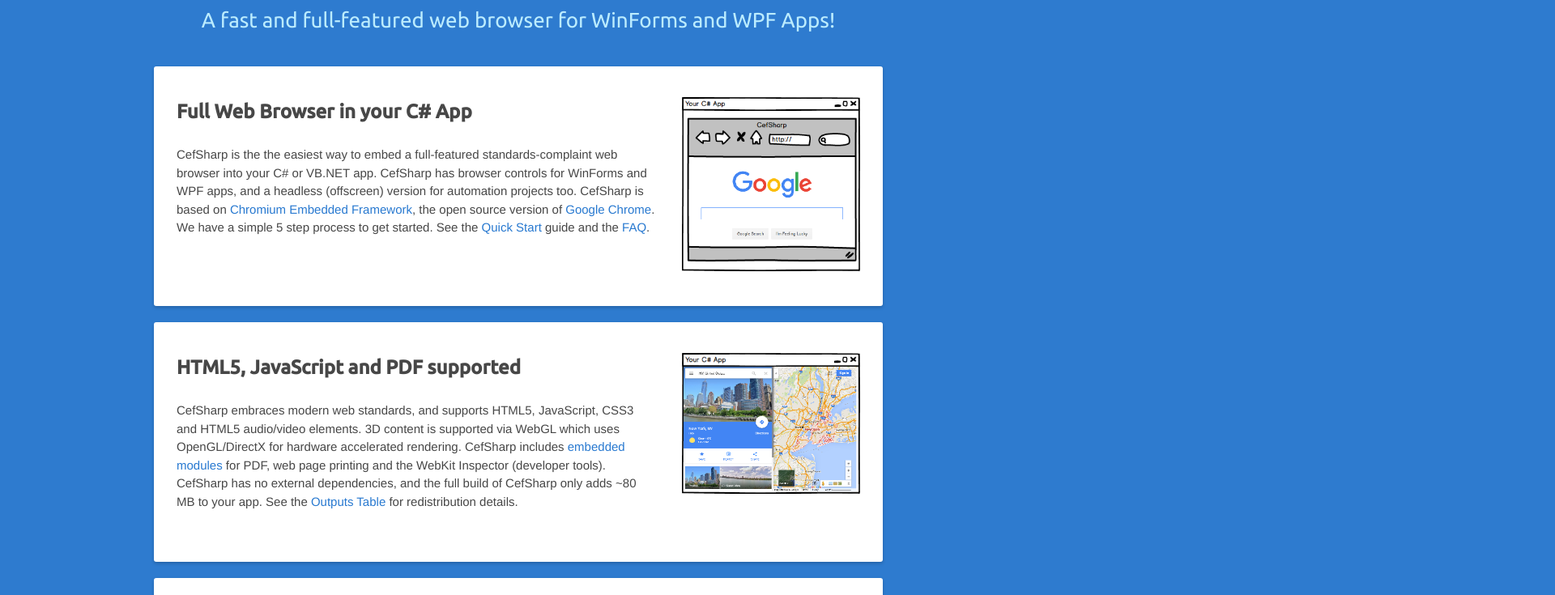
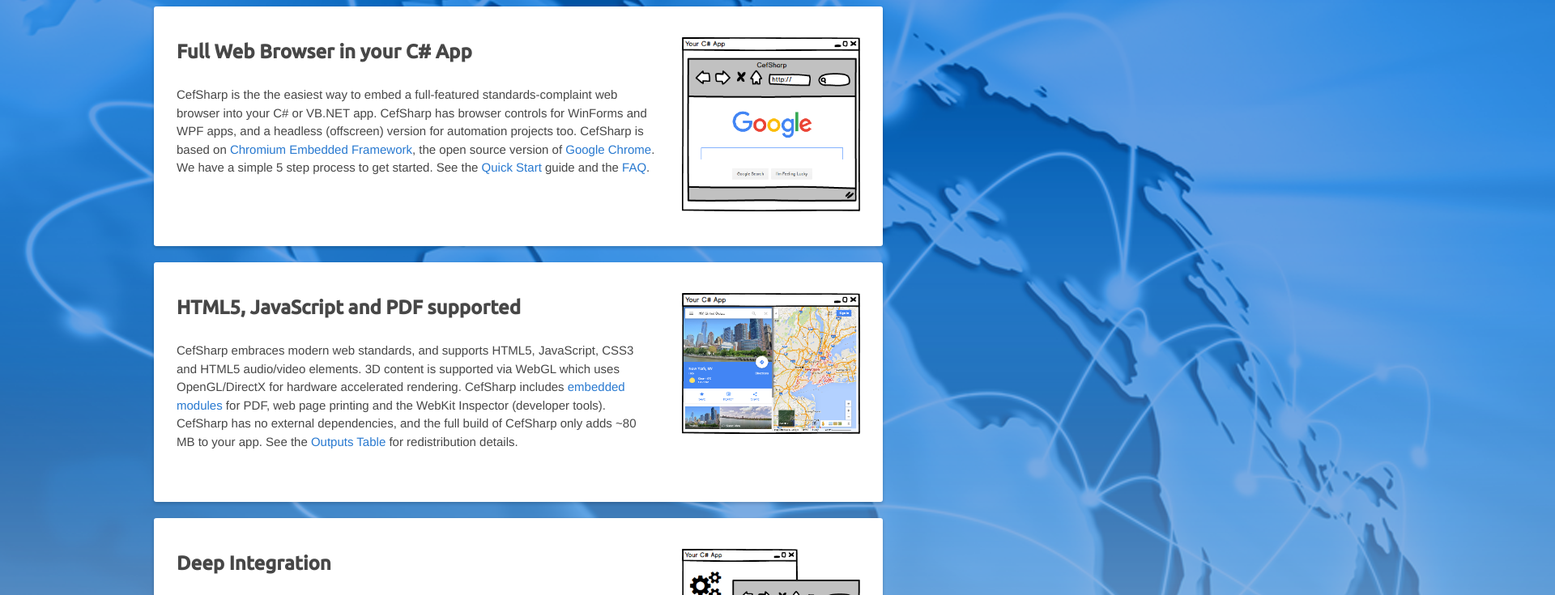
Before and after one commit to PlumpMath/CefsharpSite, a plain HTML site: page index.html in a window 1280 px wide. Shown: the part 206-941 px from the top of the page at 81% size, 1920 px wide, since content can reach past the window. Drawn offline with Linux system fonts and the light colour scheme.

Commit message:
styling and background

```diff
--- a/index.html
+++ b/index.html
@@ -21,8 +21,6 @@
     <header>
       <div class="inner">
 		<h1><img style="margin-top:0px" src="images/logo2.png" height="150px" alt="CEFSharp"></h1>
-        <h2>A fast and full-featured web browser for WinForms and WPF Apps!</h2>
-
 
 		<ul class="threed-menu">
 
@@ -61,7 +59,6 @@
 		</ul>
       </div>
     </header>
-
 
 
 	<div id="main">
@@ -189,7 +186,7 @@
       </div>
     </div>
 
-
+	<!--
     <footer>
 		<div class="footer">
 		<div class="footerin">
@@ -199,6 +196,13 @@
 		</div>
 		</div>
     </footer>
+  -->
+
+
+
+  <div id="top-header">
+  </div>
+
 
   </body>
 </html>
--- a/stylesheets/stylesheet.css
+++ b/stylesheets/stylesheet.css
@@ -1,3 +1,18 @@
+
+
+/*  EARTH HEADER  */
+
+#top-header {
+	width: 2000px;
+	height:1500px;
+	margin:auto;
+	background: transparent url(../images/top-header.png);
+	position:relative;
+	top:-210px;
+	z-index:-1;
+}
+
+
 
 /*  3D MENU  */
 
@@ -65,14 +80,18 @@
 }
 .threed-front {
 	transform: rotatex(0deg) translatez(25px);
+
 	color: white;
-	background: #0D4A8C;
+	background: #0E4D92;
+
 }
 
 .threed-back {
 	transform: rotatex(-90deg) translatez(25px);
-	color: #0D4A8C;
+
+	color: #2e7bcf;
 	background: white;
+
 }
 
 
@@ -632,7 +651,8 @@ body {
   font-weight: 400;
   line-height: 1.5;
   color: #666;
-  background: #2e7bcf;
+  /*background: #2e7bcf;*/
+  background: #B6CBE2;
 }
 
 p {
@@ -648,7 +668,6 @@ a:hover {
 
 header {
   padding-top: 40px;
-  padding-bottom: 40px;
   font-family: 'Ubuntu', 'Helvetica Neue', Helvetica, Arial, serif;
 }
 
```
Also changed, not shown: images/logo2.png, images/logo3.png (added), images/top-header.png (added).
